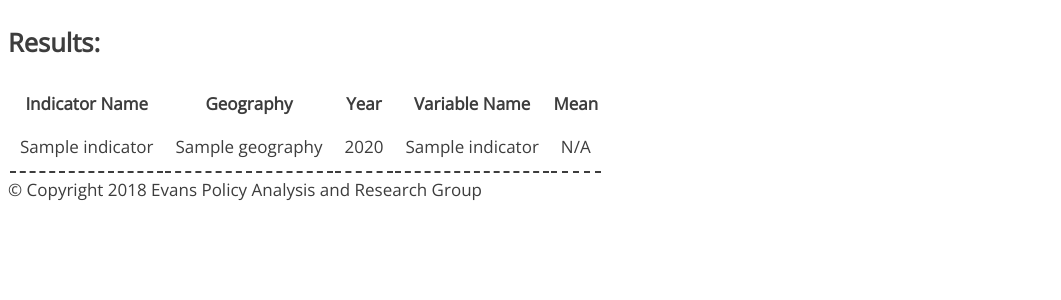
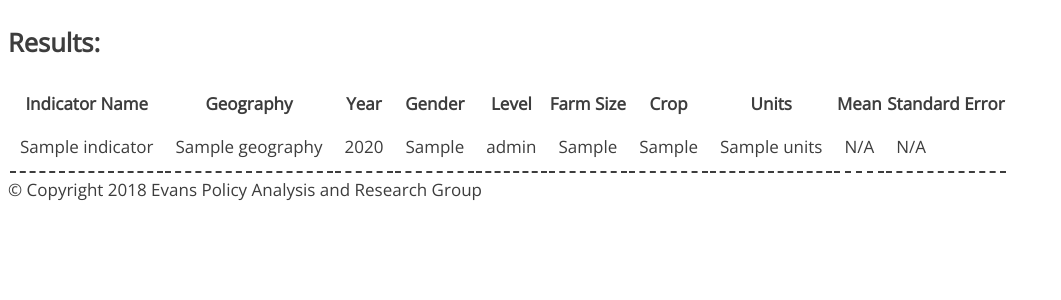
Before and after one commit to EvansSchoolPolicyAnalysisAndResearch/375-AgQuery, a Flask app: template app/templates/results.html in a window 1280 px wide. Shown: the part 191-491 px from the top of the page, without its empty margins (0-1061 px from the left). Run offline with Flask 2, Linux system fonts and the light colour scheme; the template is opened without the code that fills it: most values are stand-ins (such as "Sample title", 1, 10 or a date in 2020).

Commit message:
Improved output on the results page.
Another improvement towards resolving issue #5

```diff
--- a/app/templates/results.html
+++ b/app/templates/results.html
@@ -12,22 +12,39 @@
 		<th>Indicator Name</th>
 		<th>Geography</th>
 		<th>Year</th>
-		<th>Variable Name</th>
+		<th>Gender</th>
+		<th>Level</th>
+		<th>Farm Size</th>
+		<th>Crop</th>
+		<th>Units</th>
 		<th>Mean</th>
+		<th>Standard Error</th>
 	</tr>
 {% for ind in indicators %}
 	<tr>
 		<td>{{ind.indicatorName}}</td>
 		<td>{{ind.geography}}</td>
 		<td>{{ind.year}}</td>
-		<td>{{ind.variableName}}
-		<td>{% if ind.mean %}
-				{{"{:.3f}".format(ind.mean)}} ({{ind.units}})
-			{% else %}
+		<td>{{ind.genderDisaggregation}}</td>
+		<td>{{ind.indicatorLevel}} </td>
+		<td>{{ind.farmSizeDisaggregation}}</td>
+		<td>{{ind.cropDisaggregation}}</td>
+		<td>{{ind.units}}</td>
+		<td>{% if ind.mean and "$" in ind.units  %}
+				{{"{:.2f}".format(ind.mean)}}
+			{% elif ind.mean %}
+				{{"{:.3f}".format(ind.mean)}}
+			{% else  %}
 				N/A
 			{% endif %}
 		</td>
-	</tr>
+		<td>{% if ind.se and "$" in ind.units  %}
+				{{"{:.2f}".format(ind.se)}}
+			{% elif ind.se %}
+				{{"{:.3f}".format(ind.se)}}
+			{% else  %}
+				N/A
+			{% endif %}
 {% endfor %}
 </table>
 {% endblock %}
```
